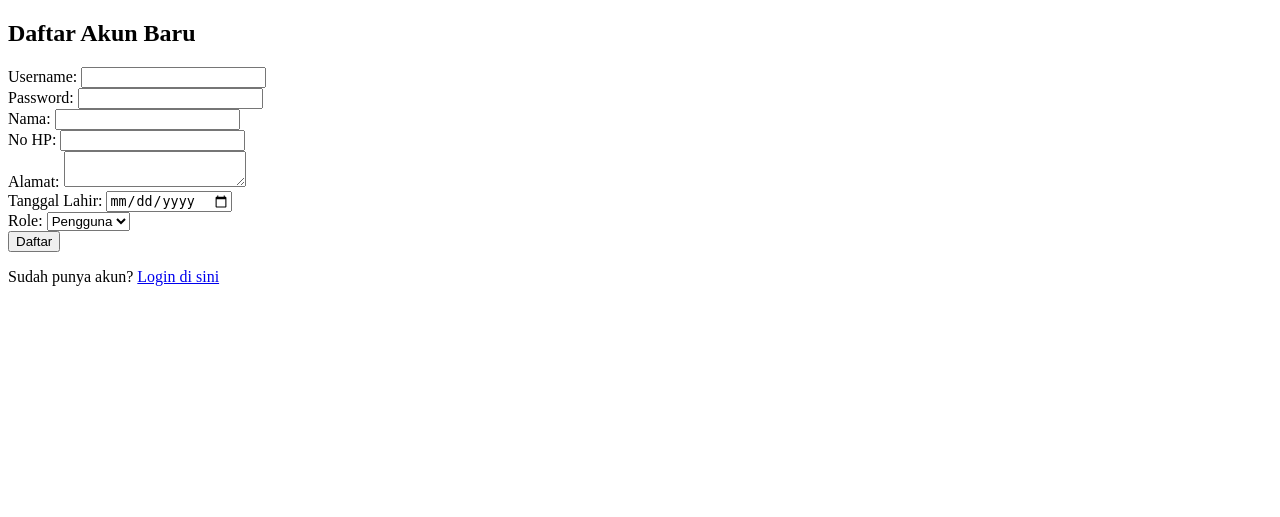
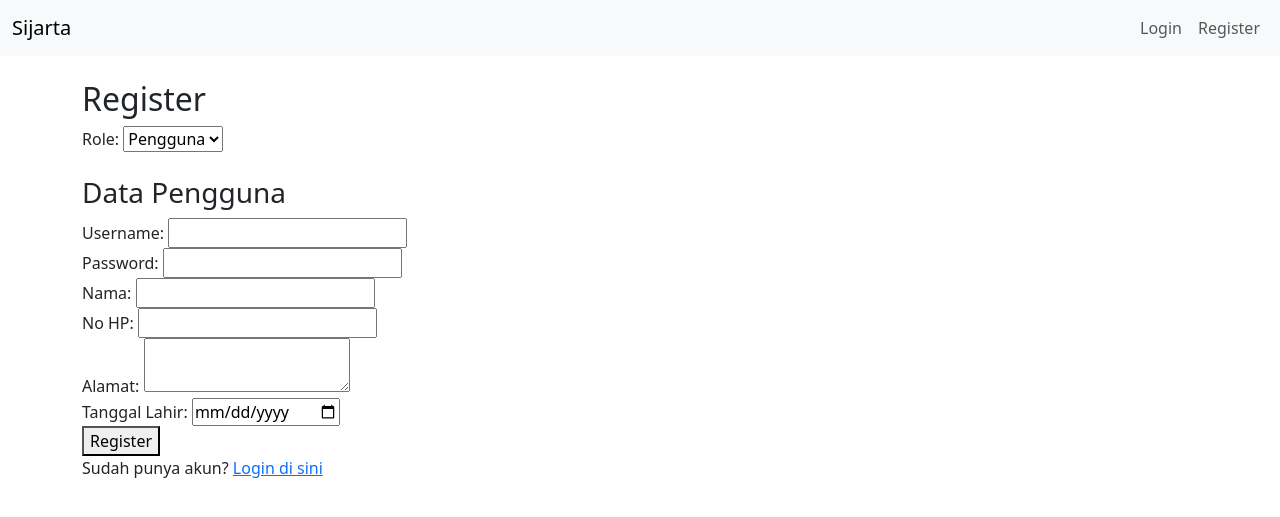
Before and after one commit to Sijarta-OPM/Sijarta, a Django app: page /auth/register/ in a window 1280 px wide. Shown: the top 517 px of the page. Run offline with Django 5.2, Linux system fonts and the light colour scheme.

Commit message:
navbar masih freaky, tapi login register aman

```diff
--- a/authentication/templates/register.html
+++ b/authentication/templates/register.html
@@ -1,16 +1,45 @@
-<!DOCTYPE html>
-<html lang="en">
-<head>
-    <meta charset="UTF-8">
-    <meta name="viewport" content="width=device-width, initial-scale=1.0">
-    <title>Register</title>
-</head>
-<body>
-    <h2>Daftar Akun Baru</h2>
+{% extends 'base.html' %}
 
-    <!-- Form registrasi -->
+{% block title %}Register{% endblock %}
+
+{% block content %}
+    <h2>Register</h2>
+
     <form method="POST">
         {% csrf_token %}
+
+        <!-- Pilihan Role -->
+        <label for="role">Role:</label>
+        <select name="role" id="role" onchange="toggleFormFields()" required>
+            <option value="PENGGUNA">Pengguna</option>
+            <option value="PEKERJA">Pekerja</option>
+        </select><br><br>
+
+        <!-- Form untuk Pengguna -->
+        <div id="pengguna-form" style="display: block;">
+            <h3>Data Pengguna</h3>
+            <label for="username">Username:</label>
+            <input type="text" name="username" required><br>
+
+            <label for="password">Password:</label>
+            <input type="password" name="password" required><br>
+
+            <label for="nama">Nama:</label>
+            <input type="text" name="nama" required><br>
+
+            <label for="no_hp">No HP:</label>
+            <input type="text" name="no_hp" required><br>
+
+            <label for="alamat">Alamat:</label>
+            <textarea name="alamat" required></textarea><br>
+
+            <label for="tanggal_lahir">Tanggal Lahir:</label>
+            <input type="date" name="tanggal_lahir" required><br>
+        </div>
+
+        <!-- Form untuk Pekerja -->
+        <div id="pekerja-form" style="display: none;">
+            <h3>Data Pekerja</h3>
             <label for="username">Username:</label>
             <input type="text" name="username" required><br>
 
@@ -29,15 +58,36 @@
             <label for="tanggal_lahir">Tanggal Lahir:</label>
             <input type="date" name="tanggal_lahir" required><br>
 
-        <label for="role">Role:</label>
-        <select name="role" required>
-            <option value="PENGGUNA">Pengguna</option>
-            <option value="PEKERJA">Pekerja</option>
-        </select><br>
+            <!-- Data Tambahan untuk Pekerja -->
+            <label for="nama_bank">Nama Bank:</label>
+            <input type="text" name="nama_bank"><br>
 
-        <button type="submit">Daftar</button>
+            <label for="nomor_rekening">Nomor Rekening:</label>
+            <input type="text" name="nomor_rekening"><br>
+
+            <label for="npwp">NPWP:</label>
+            <input type="text" name="npwp"><br>
+
+            <label for="link_foto">Link Foto:</label>
+            <input type="text" name="link_foto"><br>
+        </div>
+
+        <button type="submit">Register</button>
     </form>
 
     <p>Sudah punya akun? <a href="{% url 'authentication:login' %}">Login di sini</a></p>
-</body>
-</html>
+
+    <script>
+        // JavaScript untuk mengatur tampilan form berdasarkan role yang dipilih
+        function toggleFormFields() {
+            var role = document.getElementById("role").value;
+            if (role === "PENGGUNA") {
+                document.getElementById("pengguna-form").style.display = "block";
+                document.getElementById("pekerja-form").style.display = "none";
+            } else if (role === "PEKERJA") {
+                document.getElementById("pengguna-form").style.display = "none";
+                document.getElementById("pekerja-form").style.display = "block";
+            }
+        }
+    </script>
+{% endblock %}
--- a/authentication/urls.py
+++ b/authentication/urls.py
@@ -1,12 +1,12 @@
 from django.urls import path
 from authentication.views import login_view
 from authentication.views import register_view
-from django.contrib.auth.views import LogoutView
+from authentication.views import logout
 
 app_name = "authentication"
 
 urlpatterns = [
     path('login/', login_view, name='login'),
     path('register/', register_view, name='register'),
-    path('logout/', LogoutView.as_view(), name='logout'),
+    path('logout/', logout, name='logout'),
 ]
--- a/authentication/views.py
+++ b/authentication/views.py
@@ -3,6 +3,7 @@ from django.contrib.auth.models import User
 from django.contrib.auth import authenticate, login
 from django.contrib import messages
 from .models import UserData
+from django.contrib.auth import logout
 
 def register_view(request):
     if request.method == 'POST':
@@ -50,3 +51,7 @@ def login_view(request):
             messages.error(request, "Username atau password salah!")
 
     return render(request, 'login.html')
+
+def logout_view(request):
+    logout(request)  # Menghapus sesi pengguna
+    return redirect('authentication:login')
--- a/sijarta/settings.py
+++ b/sijarta/settings.py
@@ -59,7 +59,7 @@ ROOT_URLCONF = 'sijarta.urls'
 TEMPLATES = [
     {
         'BACKEND': 'django.template.backends.django.DjangoTemplates',
-        'DIRS': [],
+        'DIRS': [BASE_DIR / 'templates'],
         'APP_DIRS': True,
         'OPTIONS': {
             'context_processors': [
--- /dev/null
+++ b/templates/base.html
@@ -0,0 +1,22 @@
+<!DOCTYPE html>
+<html lang="en">
+<head>
+    <meta charset="UTF-8">
+    <meta name="viewport" content="width=device-width, initial-scale=1.0">
+    <title>{% block title %}Sijarta{% endblock %}</title>
+
+    <!-- Link ke Bootstrap CDN -->
+    <link href="https://cdn.jsdelivr.net/npm/bootstrap@5.3.0/dist/css/bootstrap.min.css" rel="stylesheet">
+</head>
+<body>
+    {% include 'navbar.html' %}
+
+    <div class="container mt-4">
+        {% block content %}
+        {% endblock %}
+    </div>
+
+    <!-- Script Bootstrap JS -->
+    <script src="https://cdn.jsdelivr.net/npm/bootstrap@5.3.0/dist/js/bootstrap.bundle.min.js"></script>
+</body>
+</html>
--- /dev/null
+++ b/templates/navbar.html
@@ -0,0 +1,57 @@
+<nav class="navbar navbar-expand-lg navbar-light bg-light">
+    <div class="container-fluid">
+        <!-- Logo atau Nama Aplikasi -->
+        <a class="navbar-brand" href="{% url 'homepage' %}">Sijarta</a>
+
+        <!-- Tombol toggle untuk tampilan mobile -->
+        <button class="navbar-toggler" type="button" data-bs-toggle="collapse" data-bs-target="#navbarNav" aria-controls="navbarNav" aria-expanded="false" aria-label="Toggle navigation">
+            <span class="navbar-toggler-icon"></span>
+        </button>
+
+        <!-- Daftar menu -->
+        <div class="collapse navbar-collapse" id="navbarNav">
+            <ul class="navbar-nav ms-auto">  <!-- 'ms-auto' untuk align ke kanan -->
+                <!-- Cek apakah user sedang di halaman homepage atau tidak -->
+                {% if request.path != '/' %}
+                    <!-- Navbar untuk Guest (Belum Login) -->
+                    {% if not user.is_authenticated %}
+                        <li class="nav-item">
+                            <a class="nav-link" href="{% url 'authentication:login' %}">Login</a>
+                        </li>
+                        <li class="nav-item">
+                            <a class="nav-link" href="{% url 'authentication:register' %}">Register</a>
+                        </li>
+                    {% else %}
+                        <!-- Navbar untuk Pengguna -->
+                        {% if user.userdata.role == 'PENGGUNA' %}
+                            <li class="nav-item">
+                                <a class="nav-link" href="{% url 'homepage' %}">Homepage</a>
+                            </li>
+                            <li class="nav-item">
+                                <a class="nav-link" href="{% url 'authentication:logout' %}">Logout</a>
+                            </li>
+                        <!-- Navbar untuk Pekerja -->
+                        {% elif user.userdata.role == 'PEKERJA' %}
+                            <li class="nav-item">
+                                <a class="nav-link" href="{% url 'homepage' %}">Homepage</a>
+                            </li>
+                            <li class="nav-item">
+                                <a class="nav-link" href="{% url 'authentication:logout' %}">Logout</a>
+                            </li>
+                        {% endif %}
+                    {% endif %}
+                {% else %}
+                    <!-- Jika user ada di homepage, tampilkan login dan register saja -->
+                    {% if not user.is_authenticated %}
+                        <li class="nav-item">
+                            <a class="nav-link" href="{% url 'authentication:login' %}">Login</a>
+                        </li>
+                        <li class="nav-item">
+                            <a class="nav-link" href="{% url 'authentication:register' %}">Register</a>
+                        </li>
+                    {% endif %}
+                {% endif %}
+            </ul>
+        </div>
+    </div>
+</nav>
```
Also changed, not shown: authentication/templates/login.html (+6 -10 lines). Lines whose indentation alone changed are shown as unchanged.
